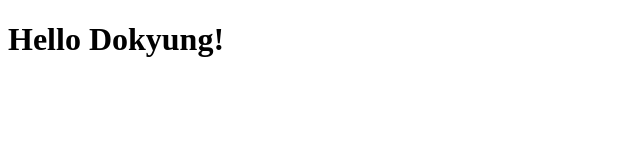
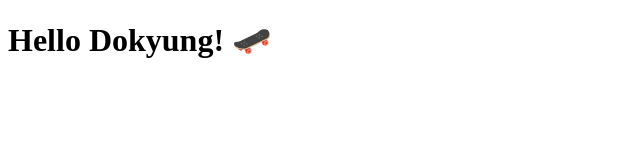
Before and after one commit to poser-lol/poser.lol, a JavaScript app: page / in a window 1280 px wide. Shown: the top 160 px of the page, without its empty margins (0-640 px from the left). Built offline with nearby package versions, Linux system fonts and the light colour scheme; the HTML template or start-up script is replaced by a standard one.

Commit message:
Update code

```diff
--- a/src/App.js
+++ b/src/App.js
@@ -1,3 +1,3 @@
 export function App() {
-    return <h1>Hello Dokyung!</h1>;
+    return <h1>Hello Dokyung! 🛹</h1>;
 }
```
